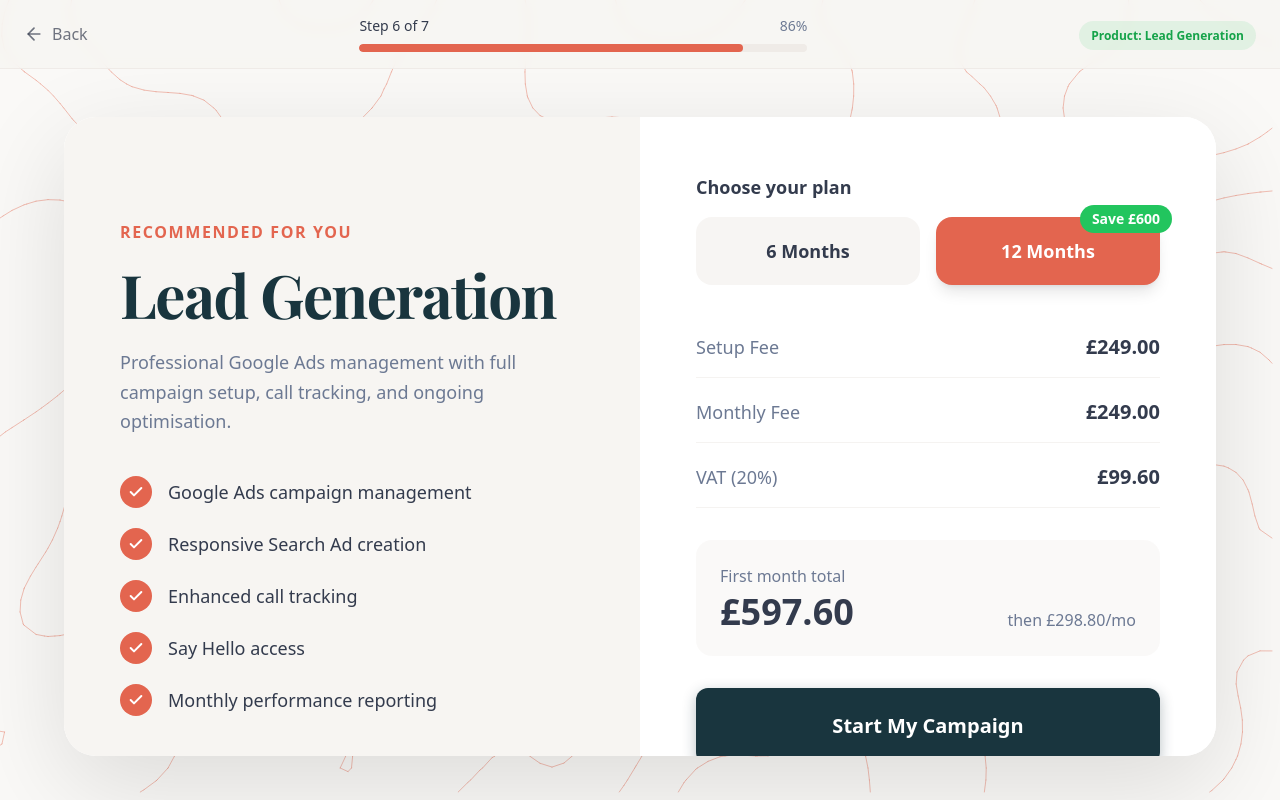
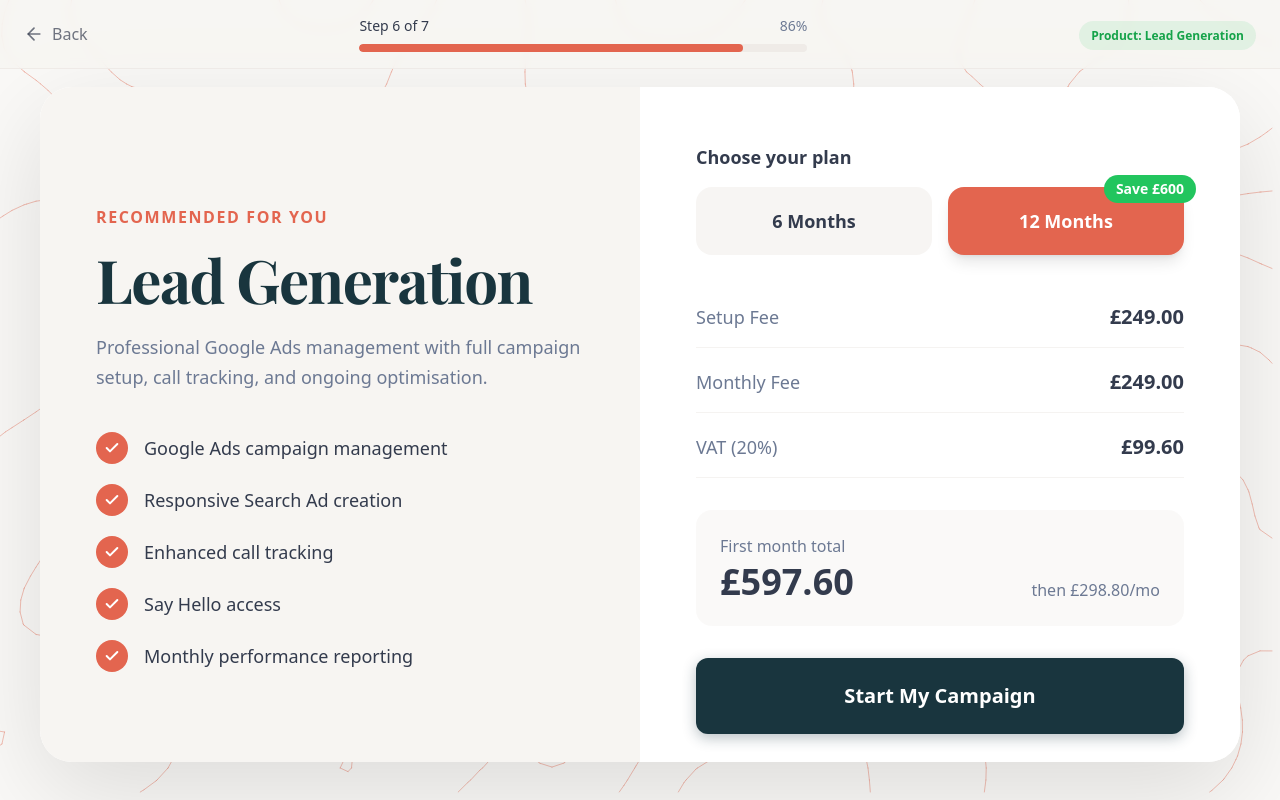
Before and after one commit to productteamautomations/pathfinder-ap, a React (Vite) app: page /pricing/leadgen in a window 1280 px wide. Built offline with nearby package versions, Linux system fonts and the light colour scheme; the HTML template or start-up script is replaced by a standard one.

Commit message:
Code edited in Lovable Code Editor
Edited UI in Lovable

```diff
--- a/src/pages/leadgen/Pricing.tsx
+++ b/src/pages/leadgen/Pricing.tsx
@@ -39,15 +39,19 @@ export default function PricingLeadGen() {
         productLabel="Lead Generation"
       />
 
-      <div className="flex-1 flex items-center justify-center px-6 relative z-10" style={{ paddingTop: "73px" }}>
+      <div className="flex-1 flex items-center justify-center p-6 relative z-10" style={{ paddingTop: "73px" }}>
         <motion.div
           initial={{ opacity: 0, y: 20 }}
           animate={{ opacity: 1, y: 0 }}
           transition={{ duration: 0.5 }}
-          className="w-full max-w-6xl bg-white rounded-[2rem] shadow-[0_30px_100px_rgba(0,0,0,0.12)] overflow-hidden"
-          style={{ height: "calc((100vh - 73px) * 0.88)" }}
+          className="w-full bg-white rounded-[2rem] shadow-[0_30px_100px_rgba(0,0,0,0.12)] overflow-hidden"
+          style={{
+            maxWidth: "1200px",
+            aspectRatio: "16/9",
+            maxHeight: "calc(100vh - 73px - 3rem)",
+          }}
         >
-          <div className="grid lg:grid-cols-2 h-full">
+          <div className="grid lg:grid-cols-2 h-full w-full">
             {/* Left Side - Plan Info */}
             <div className="bg-[#f7f5f2] p-10 lg:p-14 flex flex-col justify-center h-full">
               <motion.div
@@ -146,9 +150,7 @@ export default function PricingLeadGen() {
                       <p className="text-base text-muted-foreground mb-1">First month total</p>
                       <p className="text-4xl font-bold text-foreground">£{totalFirstMonth.toFixed(2)}</p>
                     </div>
-                    <p className="text-base text-muted-foreground text-right">
-                      then £{monthlyAfterVAT.toFixed(2)}/mo
-                    </p>
+                    <p className="text-base text-muted-foreground text-right">then £{monthlyAfterVAT.toFixed(2)}/mo</p>
                   </div>
                 </div>
 
```
